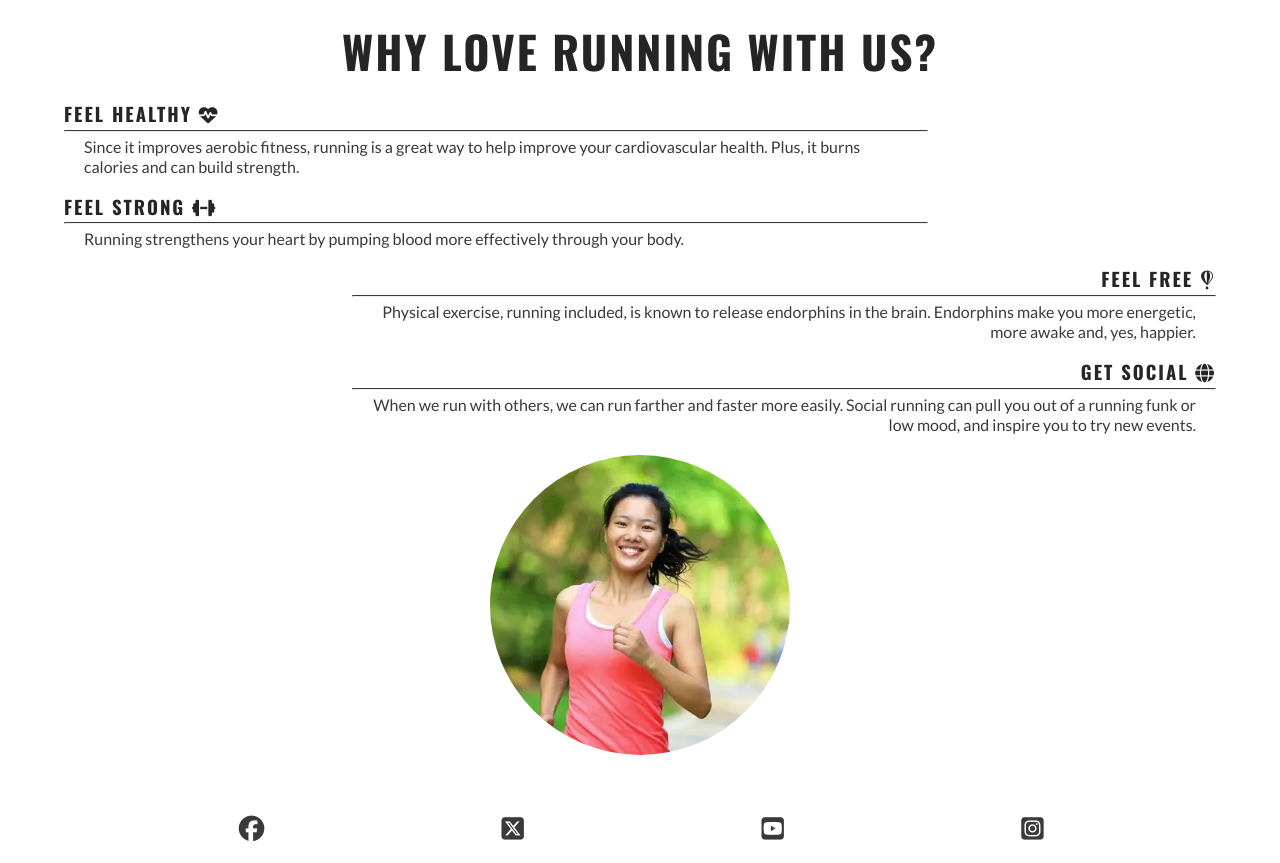
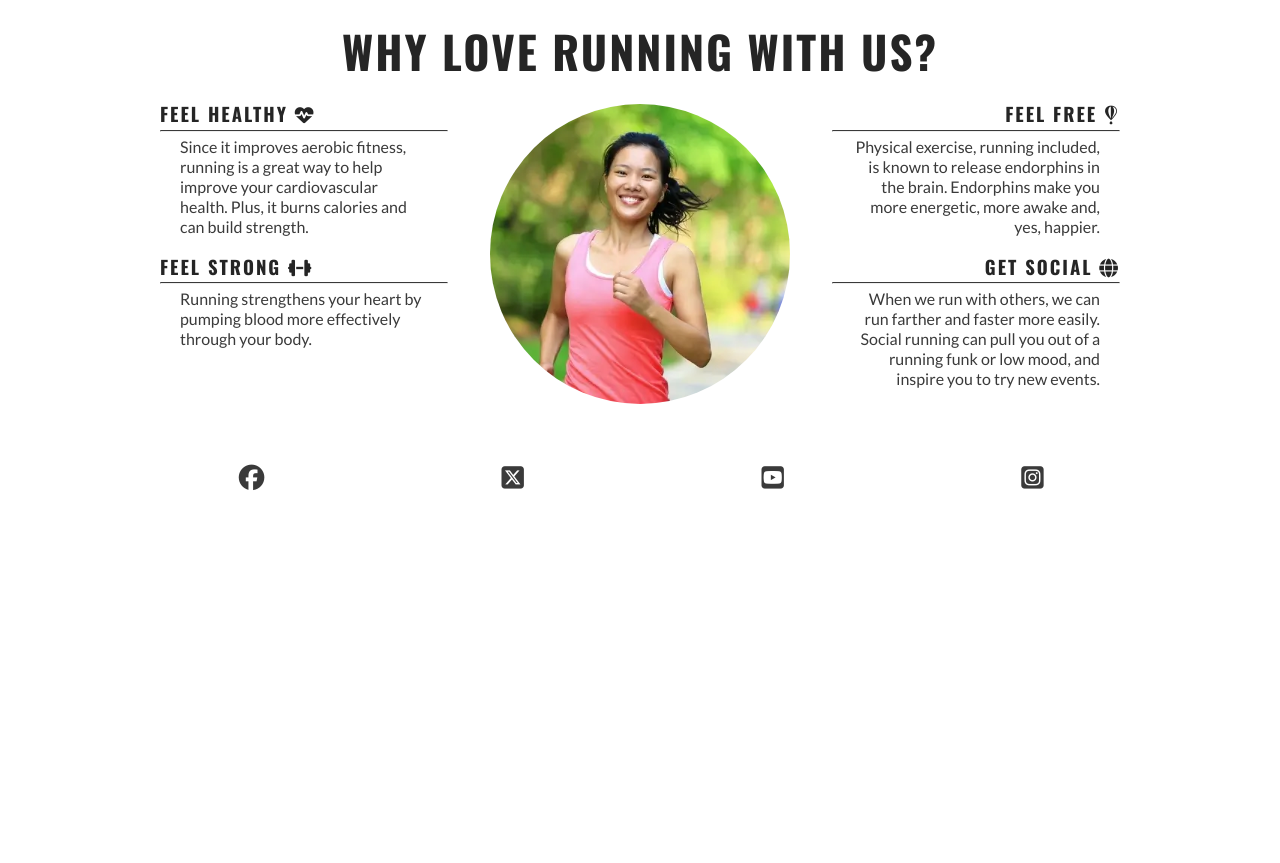
Before and after one commit to Ale-DP/love-running, a plain HTML site: page index.html in a window 1280 px wide. Shown: the part 681-1544 px from the top of the page. After the commit the page ends 1193 px from the top, so only its background shows below. Drawn offline with nearby package versions, Linux system fonts and the light colour scheme.

Commit message:
Fix reason section appearance for large screen

```diff
--- a/assets/css/style.css
+++ b/assets/css/style.css
@@ -225,3 +225,32 @@ footer {
             border-bottom: 1px solid #3a3a3a;
         }
     }
+
+
+@media screen and (min-width: 1200px) {
+    /* Reasons section */
+    #benefits {
+        display: flex;
+        flex-direction: row;
+    }
+
+    #benefits > div {
+        flex: 1;
+    }
+
+    #benefits-image {
+        order: 0
+    }
+
+    #benefits-mental {
+        order: 1;
+    }
+
+    #benefits-mental > div {
+        align-self: flex-start;
+    }
+
+    #benefits-physical > div {
+        align-self: flex-end;
+    }
+}
```
